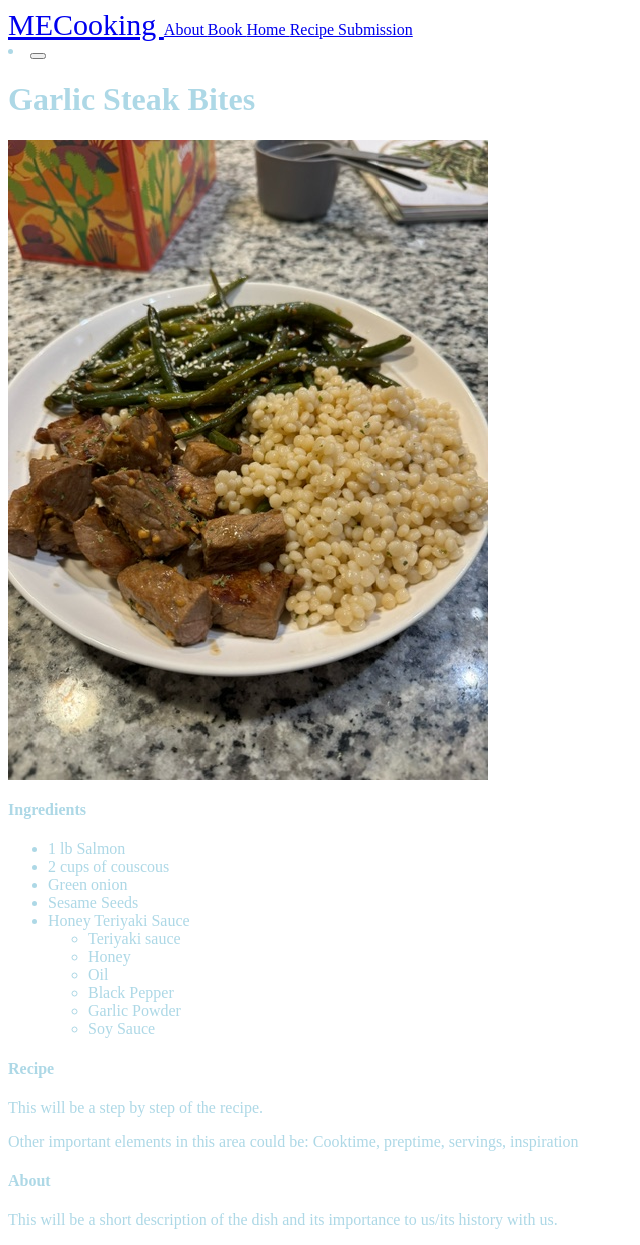
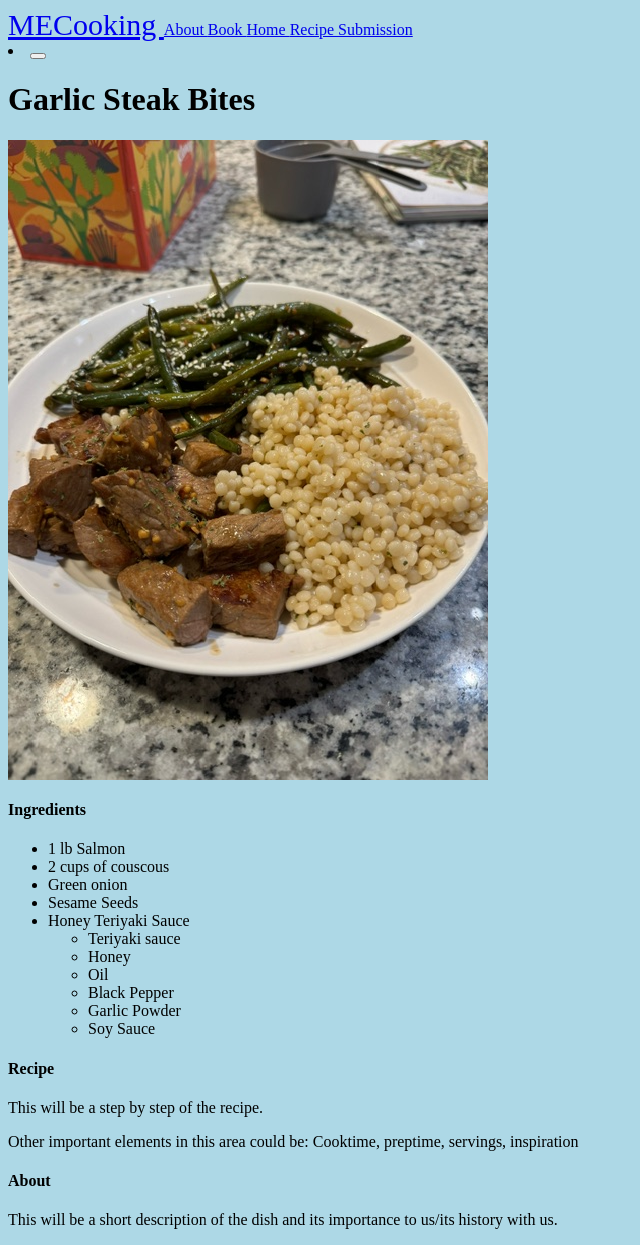
Before and after one commit to MM100301/MECooking, a Jekyll site: the page built from _beef/GarlicSteakBites.md, in a window 1280 px wide. Shown: the whole page, without its empty margins (0-640 px from the left). Built offline with Jekyll 4.4.1, drawn with Linux system fonts in a browser that asks for light colours.

Commit message:
color changes for recipes

```diff
--- a/_layouts/recipe.html
+++ b/_layouts/recipe.html
@@ -2,7 +2,7 @@
   {% include header.html %}
   <style>
     .recipePic {vertical-align: right;}
-    .recipeBody {color: lightblue;}
+    .recipeBody {background-color: lightblue;}
     h4 {text-align:left;}
     p {text-align: left;}
     ul {text-align: left;}
```
Also changed, not shown: _seafood/TeriyakiSalmon.md (+1 -1 lines).
